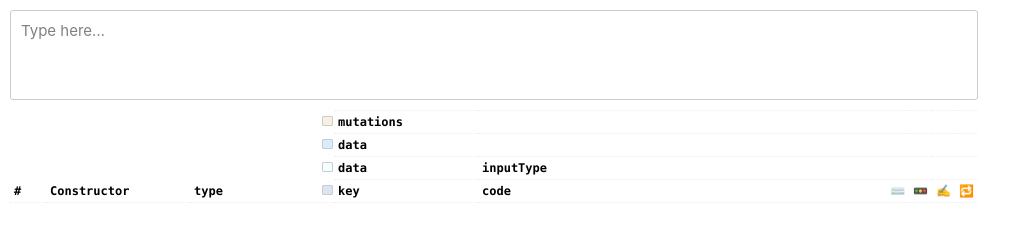
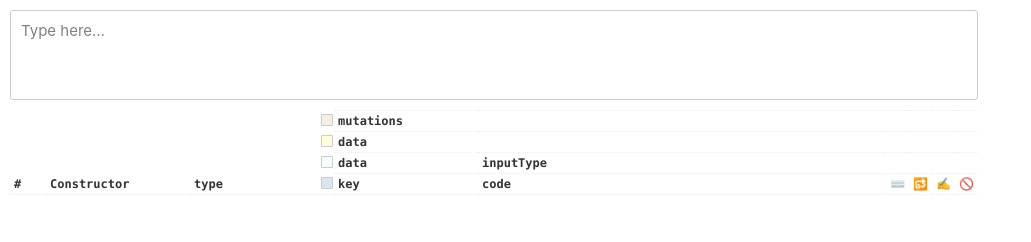
Before and after one commit to javan/input-inspector, a website built with webpack: page src/index.html in a window 1280 px wide. Shown: the whole page, without its empty margins (0-1031 px from the left). Built offline with nearby package versions, Linux system fonts and the light colour scheme; what stimulus would draw is missing.

Commit message:
Display tweaks

```diff
--- a/src/controllers/timeline_controller.js
+++ b/src/controllers/timeline_controller.js
@@ -86,9 +86,9 @@ const views = {
   event: (data) => {
     return `
       <td class="entry-col--symbol">${views.eventKeys(data)}</td>
+      <td class="entry-col--symbol">${format(data.repeat)}</td>
+      <td class="entry-col--symbol">${format(data.isComposing)}</td>
       <td class="entry-col--symbol">${format(data.cancelable)}</td>
-      <td class="entry-col--symbol">${format(data.isComposing)}</td>
-      <td class="entry-col--symbol">${format(data.repeat)}</td>
     `
   },
 
@@ -130,12 +130,12 @@ const views = {
 
 function format(value) {
   if (typeof value == "undefined" || value == null) {
-    return `<span class="symbol symbol--null">∅</span>`
+    return `<abbr title="null or undefined" class="symbol symbol--null">∅</abbr>`
   }
   if (typeof value == "boolean") {
     return value
-      ? `<span class="symbol symbol--true">✓</span>`
-      : `<span class="symbol symbol--false">×</span>`
+      ? `<abbr title="true" class="symbol symbol--true">✓</abbr>`
+      : `<abbr title="false" class="symbol symbol--false">×</abbr>`
   }
   return escape(value)
 }
--- a/src/index.css
+++ b/src/index.css
@@ -5,9 +5,10 @@
 }
 
 body {
+  padding: 10px;
   font-family: -apple-system, BlinkMacSystemFont, "Segoe UI", Helvetica, Arial, sans-serif;
   font-size: 15px;
-  padding: 10px;
+  color: #333;
 }
 
 .editor {
@@ -29,13 +30,18 @@ table {
   width: 100%;
   border-collapse: collapse;
   font-family: SFMono-Regular, Consolas, "Liberation Mono", Menlo, Courier, monospace;
+  font-size: 12px;
+  line-height: 20px;
 }
 
 th, td {
   position: relative;
-  padding: 4px;
+  padding: 0 4px;
   text-align: left;
-  font-size: 12px;
+}
+
+th {
+  font-weight: 700;
 }
 
 th[rowspan] {
@@ -55,10 +61,10 @@ tbody tr {
 abbr.row-type {
   display: inline-block;
   position: absolute;
-  left: -1em;
-  margin-top: 0.1em;
-  width: 0.9em;
-  height: 0.9em;
+  left: -1.1em;
+  margin-top: 0.3em;
+  width: 1em;
+  height: 1em;
   border: 1px solid #ccc;
   border-radius: 1px;
 }
@@ -90,7 +96,7 @@ abbr.row-type {
 }
 
 .CompositionEvent {
-  background-color: #d8ebff;
+  background-color: #fffed8;
 }
 
 .MutationRecord {
--- a/src/index.html
+++ b/src/index.html
@@ -50,9 +50,9 @@
             </th>
             <th>code</th>
             <th rowspan="3" class="entry-col--symbol"><abbr title="Event: key modifiers">⌨️</abbr></th>
-            <th rowspan="3" class="entry-col--symbol"><abbr title="Event: cancelable">🚥</abbr></th>
+            <th rowspan="3" class="entry-col--symbol"><abbr title="Event: repeat">🔂</abbr></th>
             <th rowspan="3" class="entry-col--symbol"><abbr title="Event: isComposing">✍️</abbr></th>
-            <th rowspan="3" class="entry-col--symbol"><abbr title="Event: repeat">🔁</abbr></th>
+            <th rowspan="3" class="entry-col--symbol"><abbr title="Event: cancelable">🚫</abbr></th>
           </tr>
         </thead>
         <tbody data-target="timeline.entries"></tbody>
```
